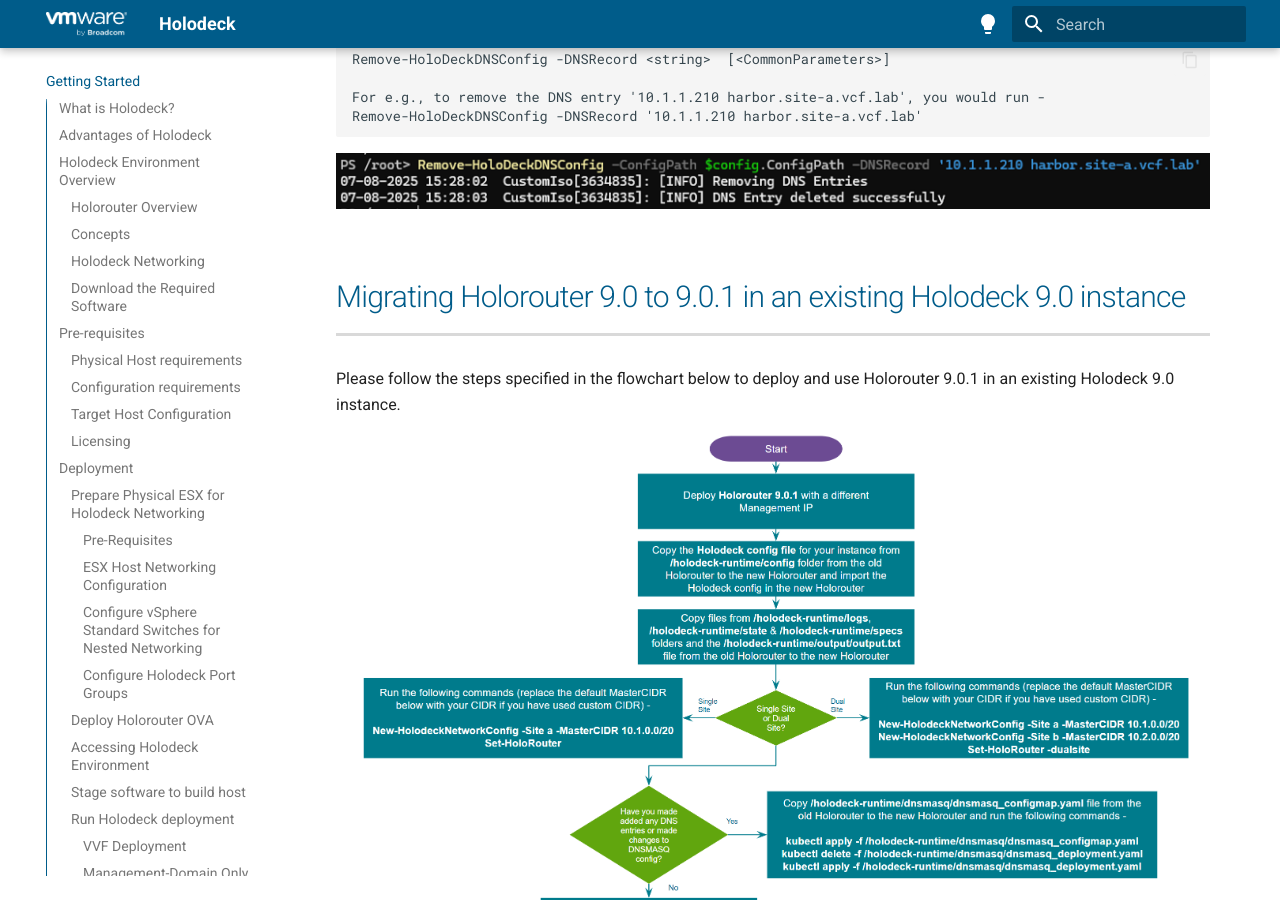
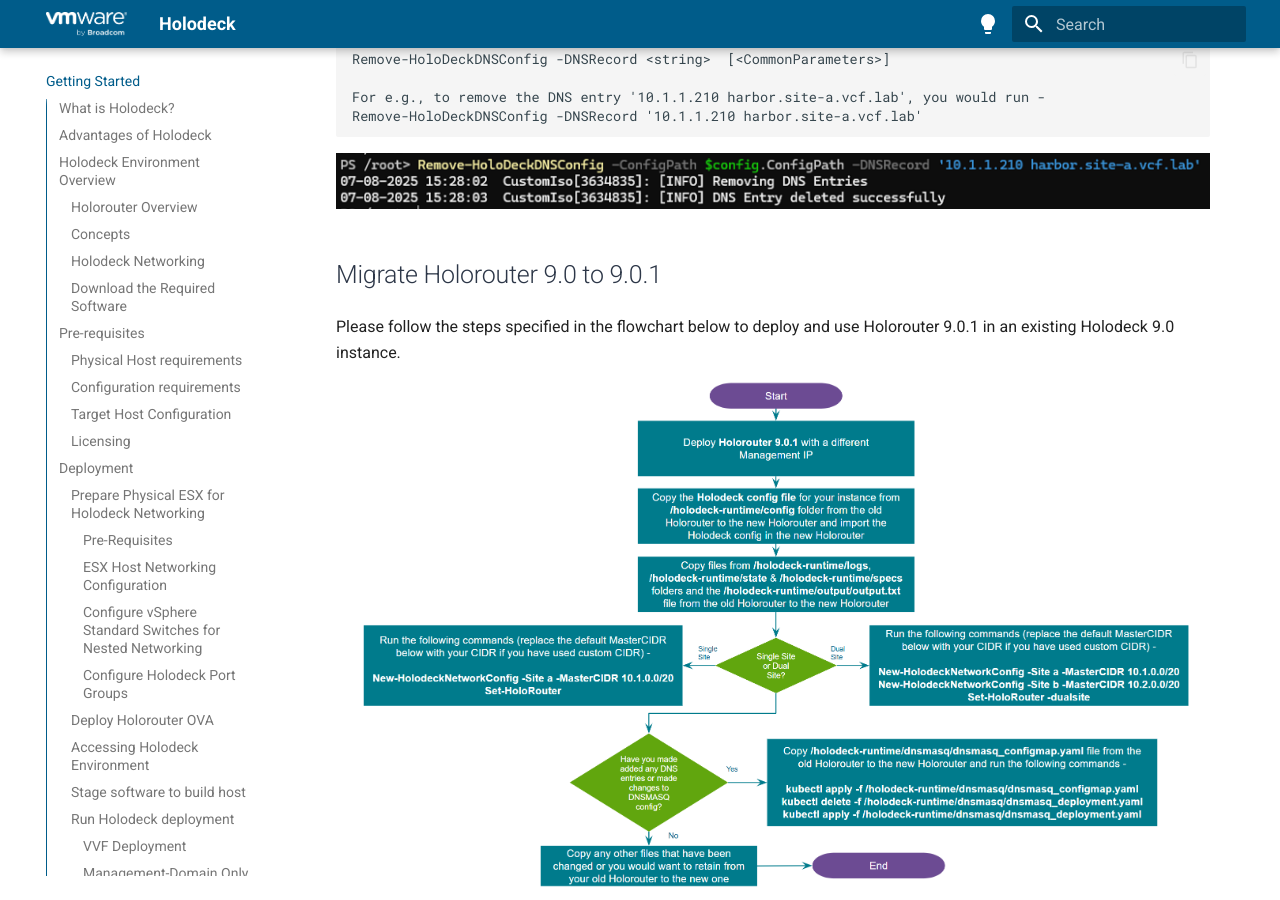
Before and after one commit to vmware/Holodeck, an MkDocs documentation site: the page built from docs/index.md, in a window 1280 px wide and 900 px high, scrolled down 35580 px. Built offline with MkDocs 1.6.1 and Material for MkDocs 9.7.7, drawn with Linux system fonts in a browser that asks for light colours.

Commit message:
Update index.md

```diff
--- a/docs/index.md
+++ b/docs/index.md
@@ -880,7 +880,7 @@
 
 ![image](images/Remove-HoloDeckDNSConfig.png)
 
-## Migrating Holorouter 9.0 to 9.0.1 in an existing Holodeck 9.0 instance
+### Migrate Holorouter 9.0 to 9.0.1
 
 Please follow the steps specified in the flowchart below to deploy and use Holorouter 9.0.1 in an existing Holodeck 9.0 instance.
 
```
